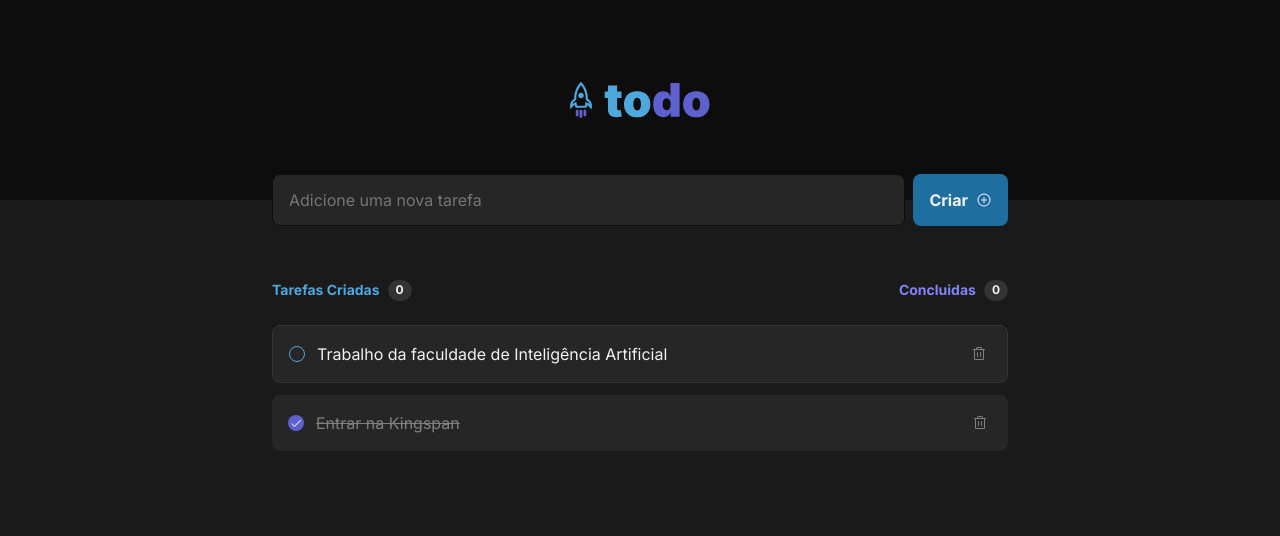
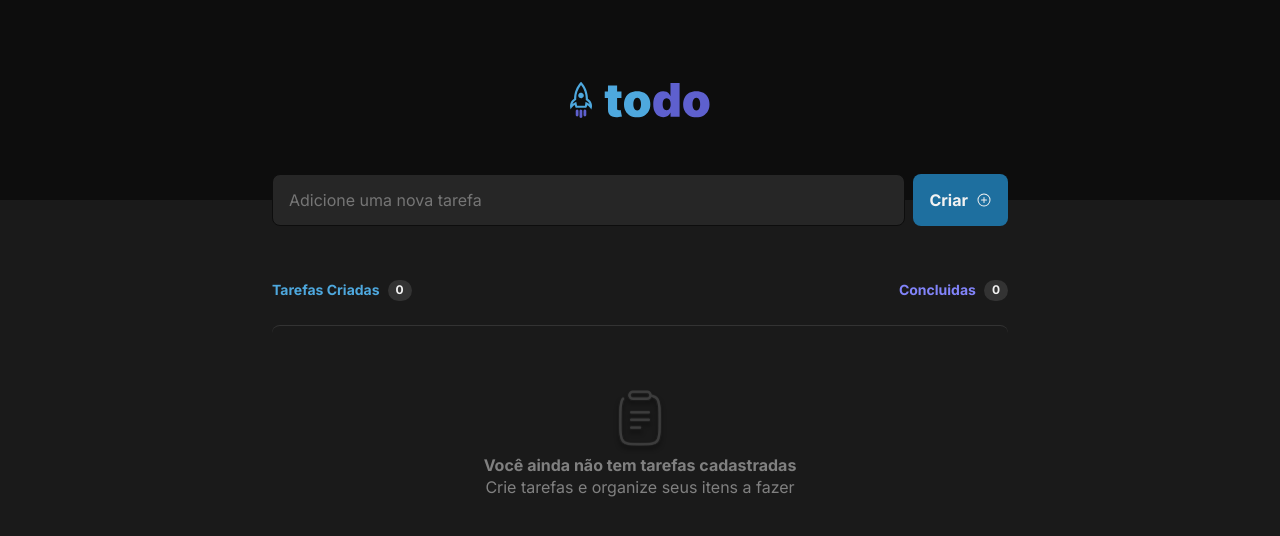
Before and after one commit to luksquitos/ignite-todo, a React (Vite) app: page / in a window 1280 px wide. Shown: the top 536 px of the page. Built offline with nearby package versions, Linux system fonts and the light colour scheme.

Commit message:
feat: adicionando novas tarefas baseadas na entrada do usuário

```diff
--- a/src/components/App.tsx
+++ b/src/components/App.tsx
@@ -4,14 +4,28 @@ import { Header } from './Header'
 import { Input } from './Input'
 import { Board } from './Board'
 
+export interface ITask {
+  description: string
+}
+
 export function App() {
+  const [task, setTask] = useState<ITask[]>([])
+
+  function updateTasks(description: string){
+    setTask([...task, {description: description}])
+  }
+
   return (
     <>
       <Header />
 
       <section className={styles.wrapper}>
-        <Input />
-        <Board />
+        <Input
+          updateTasks={updateTasks}
+        />
+        <Board
+          tasks={task}
+        />
       </section>
     </>
   )
--- a/src/components/Board.tsx
+++ b/src/components/Board.tsx
@@ -1,11 +1,14 @@
 import styles from './Board.module.css'
 import { EmptyBoard } from './EmptyBoard'
 import { Task } from './Task'
+import { ITask } from './App'
 
 
-const jsonTasks = []
+interface Board {
+  tasks: ITask[]
+}
 
-export function Board() {
+export function Board({tasks}: Board) {
   return (
     <>
       <header className={styles.header}>
@@ -20,9 +23,14 @@ export function Board() {
       </header>
 
       <main className={styles.mainSection}>
-        {/* <EmptyBoard /> */}
-        <Task text={'Trabalho da faculdade de Inteligência Artificial'} />
-        <Task isCompleted text={'Entrar na Kingspan'} />
+        {
+          tasks.length == 0?  <EmptyBoard />
+          : tasks.map(task => {
+              return <Task text={task.description} />
+            }
+          )
+        }
+
       </main>
     </>
   )
--- a/src/components/Input.tsx
+++ b/src/components/Input.tsx
@@ -1,20 +1,40 @@
 import {PlusCircle} from '@phosphor-icons/react'
 import styles from './Input.module.css'
+import { ChangeEvent, FormEvent, useState } from 'react'
 
+interface IInput{
+  updateTasks: (description: string) => void
+}
 
-export function Input() {
+export function Input({updateTasks}: IInput) {
+  const [taskInput, setTaskInput] = useState('')
+
+  function handleNewTask(e: FormEvent<HTMLFormElement>){
+    e.preventDefault()
+    updateTasks(taskInput)
+    setTaskInput('')
+  }
+
+  function handleTaskInput(e: ChangeEvent<HTMLInputElement>){
+    setTaskInput(e.target.value)
+  }
+
   return (
     <>
-      <form className={styles.form}>
+      <form
+        className={styles.form}
+        onSubmit={handleNewTask}>
           <input
-          // onChange={}
+            onChange={handleTaskInput}
             placeholder="Adicione uma nova tarefa"
+            value={taskInput}
           />
           <button type='submit'>
             Criar
             <PlusCircle />
           </button>
       </form>
+
     </>
   )
 }
--- a/src/components/Task.module.css
+++ b/src/components/Task.module.css
@@ -6,10 +6,11 @@
   gap: 0.75rem;
   color: var(--gray-100);
   align-items: center;
+  transition: 0.6s;
 }
 
 .task-checked {
-  border: 0;
+  border: 1px solid var(--gray-500);
 }
 
 .task-unchecked {
--- a/src/components/Task.tsx
+++ b/src/components/Task.tsx
@@ -10,27 +10,41 @@ interface Task {
 
 
 export function Task({isCompleted = false, text}: Task) {
-  const taskClassName = isCompleted
+  const [isChecked, setIsChecked] = useState(isCompleted)
+  const taskClassName = isChecked
     ? styles["task-checked"]
     : styles["task-unchecked"]
 
-  const checkboxClassName = isCompleted
+  const checkboxClassName = isChecked
     ? styles["checkbox-checked"]
     : styles["checkbox-unchecked"]
+
+    function handleCheckbox(){
+      // setIsChecked(isChecked ? false : true)
+      setIsChecked(!isChecked)
+      // Como o valor volta a ser false ?
+    }
+
+    function handleDeleteComment(){
+      // deleteComment(id)
+    }
 
 
   return (
     <div className={`${styles.task} ${taskClassName}`}>
       {/* Combinações de CSS's */}
-      <span className={`${styles.checkbox} ${checkboxClassName}`}>
+      <span
+        className={`${styles.checkbox} ${checkboxClassName}`}
+        onClick={handleCheckbox}
+      >
         {/* Isso é chamado de avaliação curto-circuito.
         Caso o primeiro elemento seja verdadeiro, o valor após o '&&'
         será retornado */}
-        {isCompleted && <Check size={12}/>}
+        {isChecked && <Check size={12}/>}
       </span>
 
       {/* Não é possível utilizar if e else aqui. Apenas operador ternário */}
-      {isCompleted ? <del>{text}</del>: <p>{text}</p>}
+      {isChecked ? <del>{text}</del>: <p>{text}</p>}
       <button className={styles.deleteButton}>
         <Trash />
       </button>
```
Lines whose indentation alone changed are shown as unchanged.
